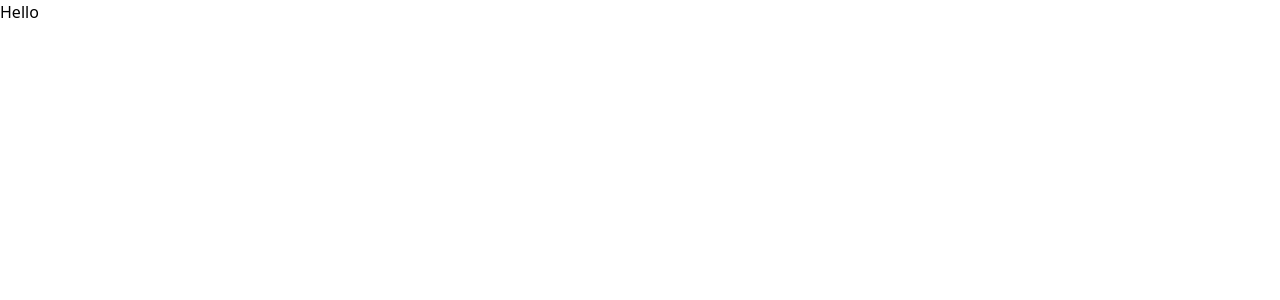
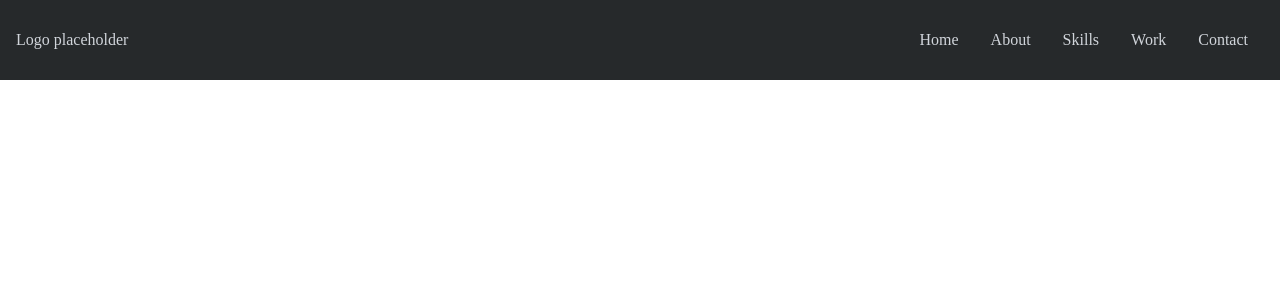
Before and after one commit to palhambra/react-portfolio, a React (Create React App) app in the folder portfolio-react-app/: page / in a window 1280 px wide. Shown: the top 300 px of the page. Built offline with nearby package versions, Linux system fonts and the light colour scheme.

Commit message:
Updated nav bar

```diff
--- a/portfolio-react-app/package.json
+++ b/portfolio-react-app/package.json
@@ -8,6 +8,7 @@
     "@testing-library/user-event": "^13.5.0",
     "react": "^18.2.0",
     "react-dom": "^18.2.0",
+    "react-icons": "^4.10.1",
     "react-scripts": "5.0.1",
     "web-vitals": "^2.1.4"
   },
--- a/portfolio-react-app/src/App.js
+++ b/portfolio-react-app/src/App.js
@@ -1,9 +1,9 @@
-
+import Navbar from "./components/Navbar";
 
 function App() {
   return (
-    <div className="App">
-      <h1>Hello</h1>
+    <div>
+      <Navbar />
     </div>
   );
 }
--- /dev/null
+++ b/portfolio-react-app/src/components/Navbar.js
@@ -0,0 +1,43 @@
+import React, { useState } from 'react'
+import { FaBars, FaTimes } from 'react-icons/fa'
+
+const Navbar = () => {
+  const [nav, setNav] = useState(false)
+  const handleClick = () => setNav(!nav)
+
+  return (
+    <div className='fixed w-full h-[80px] flex justify-between items-center px-4 bg-[#26292B] text-gray-300'>
+
+      {/* logo */}
+      <div>Logo placeholder</div>
+
+      {/* Menu */}
+      <ul className='hidden md:flex'>
+        <li>Home</li>
+        <li>About</li>
+        <li>Skills</li>
+        <li>Work</li>
+        <li>Contact</li>
+      </ul>
+
+      {/* hamburger */}
+      <div onClick={handleClick} className='md:hidden z-10'>
+        {!nav ? <FaBars /> : <FaTimes />}
+      </div>
+
+      {/* Mobile Menu */}
+      <ul className={!nav ? 'hidden' : 'absolute top-0 left-0 w-full h-screen bg-[#26292B] flex flex-col justify-center items-center'}>
+        <li className='py-6 text-4xl'>Home</li>
+        <li className='py-6 text-4xl'>About</li>
+        <li className='py-6 text-4xl'>Skills</li>
+        <li className='py-6 text-4xl'>Work</li>
+        <li className='py-6 text-4xl'>Contact</li>
+      </ul>
+
+      {/* Social icons */}
+      <div className='hidden'></div>
+    </div>
+  )
+}
+
+export default Navbar
--- a/portfolio-react-app/src/index.css
+++ b/portfolio-react-app/src/index.css
@@ -1,3 +1,15 @@
 @tailwind base;
 @tailwind components;
 @tailwind utilities;
+
+@import url('https://fonts.googleapis.com/css2?family=Aboreto&family=Raleway:wght@300&display=swap');
+
+@layer base {
+  body {
+    @apply font-[Raleway];
+  }
+  li {
+    @apply px-4;
+    @apply cursor-pointer
+  }
+}
```
Also changed, not shown: portfolio-react-app/src/components/Home.js (added), 1 other file (tests, documents, lock files or other folders).
